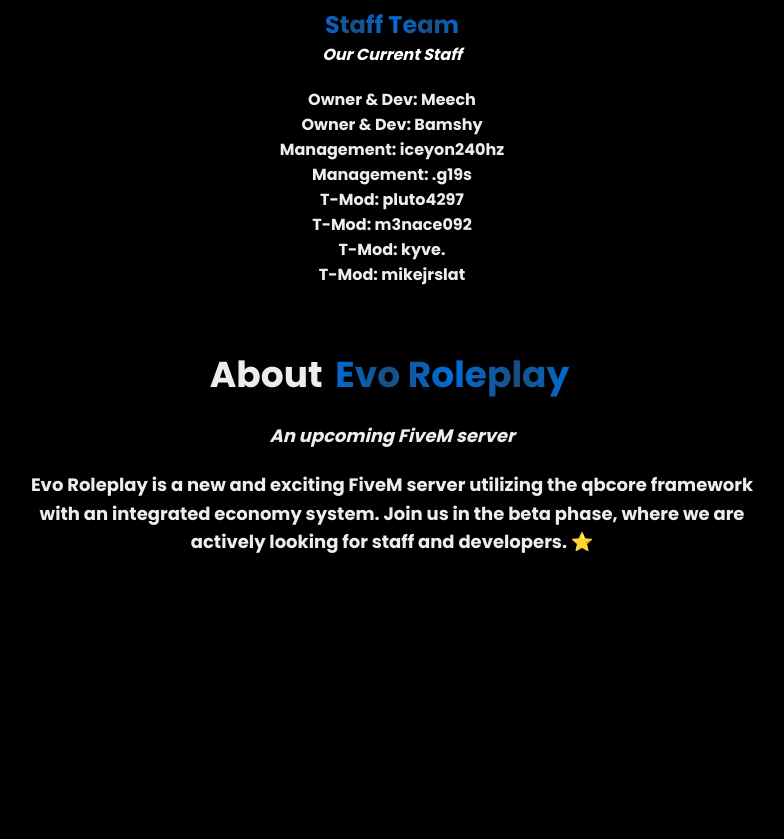
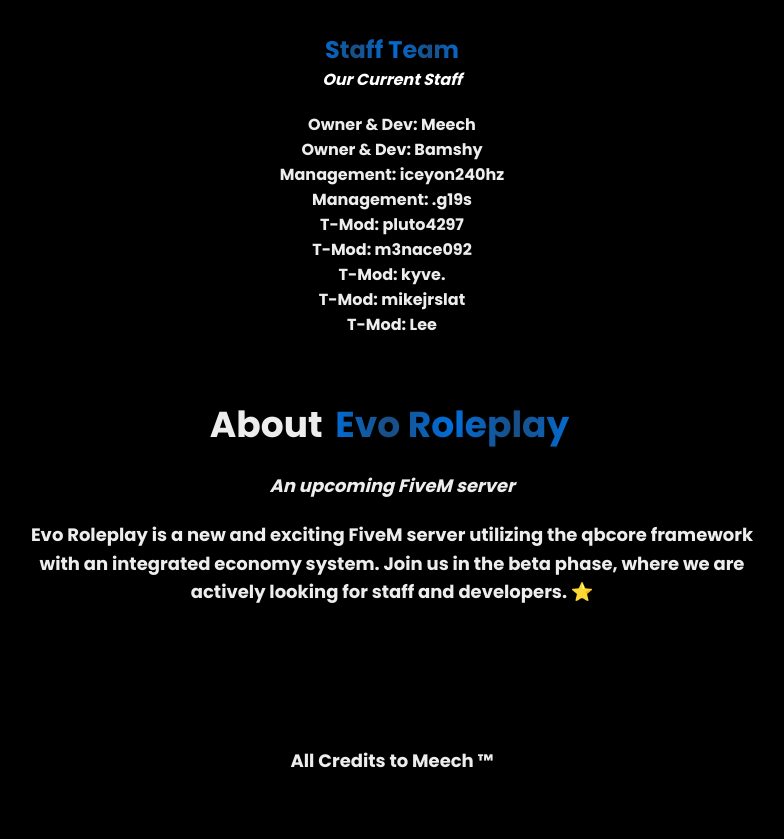
Before and after one commit to mmeechh/Extra-Website, a plain HTML site: page index.html in a window 1280 px wide. Shown: the part 478-1317 px from the top of the page, without its empty margins (248-1032 px from the left). Before the commit the page ends 1115 px from the top, so only its background shows below. Drawn offline with nearby package versions, Linux system fonts and the light colour scheme.

Commit message:
Update index.html

```diff
--- a/index.html
+++ b/index.html
@@ -1,7 +1,4 @@
-<!DOCTYPE html>
-<html lang="en">
-
-<head>
+>
     <meta charset="UTF-8">
     <meta http-equiv="X-UA-Compatible" content="IE=edge">
     <meta name="viewport" content="width=device-width, initial-scale=1.0">
@@ -41,6 +38,7 @@
                 <p>T-Mod: m3nace092</p>
                 <p>T-Mod: kyve.</p>
                 <p>T-Mod: mikejrslat</p>
+                <p>T-Mod: Lee</p>
             </div>
         </div>
 
@@ -52,6 +50,12 @@
             </div>
         </div>
 
+        <div class="content about">
+            <div class="container">
+               <p>All Credits to Meech &#8482;</p>
+            </div>
+        </div>
+
 
 
     </section>
```
